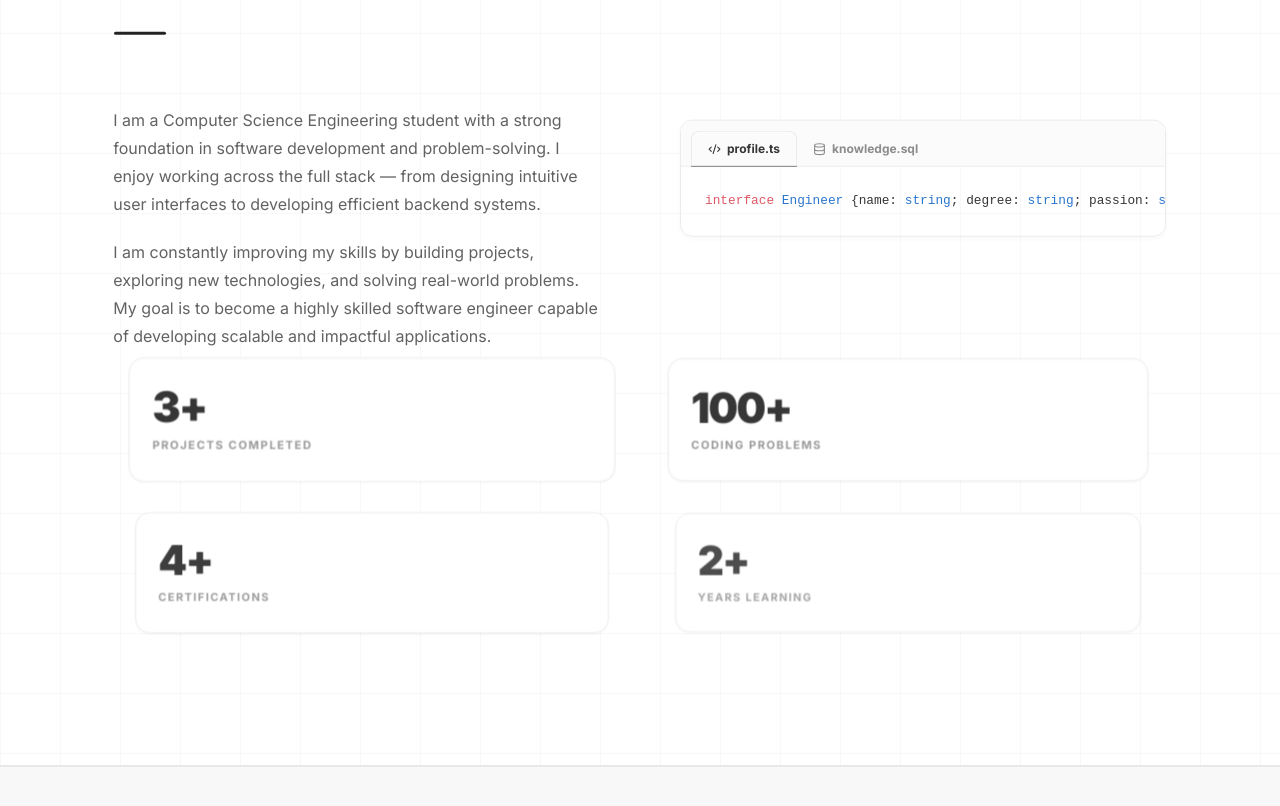
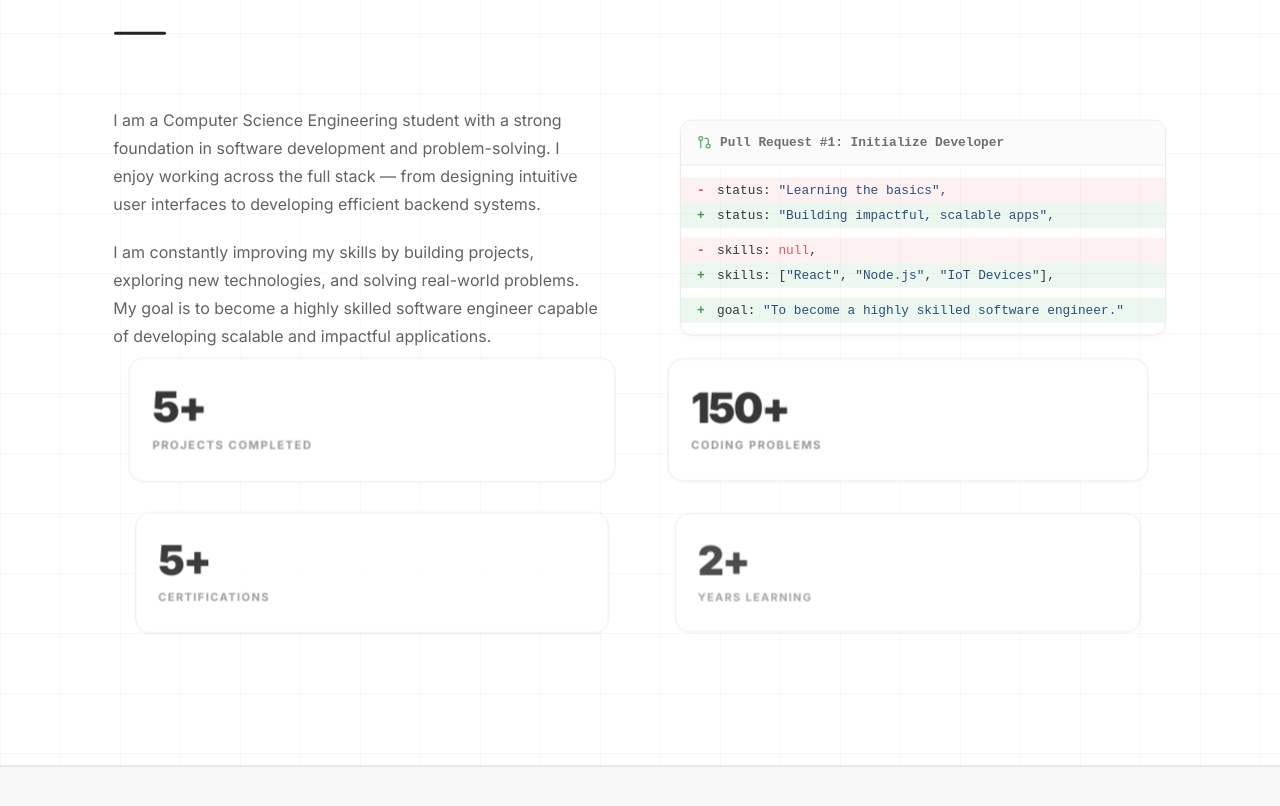
Before and after one commit to yogeshrajanv/Portfolio, a React (Vite) app: page / in a window 1280 px wide. Shown: the part 987-1793 px from the top of the page. Built offline with nearby package versions, Linux system fonts and the light colour scheme.

Commit message:
feat: updated stats figures and completely replaced About design with Git Diff visualization

```diff
--- a/src/App.jsx
+++ b/src/App.jsx
@@ -4,7 +4,7 @@ import {
   Github, Linkedin, Instagram, Mail, ExternalLink,
   Download, ChevronRight, Code2, Database, Monitor,
   Award, Send, ArrowRight, Menu, X, Terminal, FileText,
-  Utensils, BusFront, Droplets
+  Utensils, BusFront, Droplets, GitPullRequest
 } from 'lucide-react'
 
 /* ============================================================
@@ -374,41 +374,44 @@ const About = () => (
         </p>
       </FadeLeft>
 
-      {/* Code Editor Creative Design Window */}
-      <FadeUp delay={0.15} className="about-editor">
-        <div className="editor-header">
-          <div className="editor-tab active">
-            <Code2 size={13} style={{ marginRight: '6px' }} />
-            profile.ts
-          </div>
-          <div className="editor-tab">
-            <Database size={13} style={{ marginRight: '6px' }} />
-            knowledge.sql
-          </div>
+      {/* Git Diff Creative Design Window */}
+      <FadeUp delay={0.15} className="about-diff">
+        <div className="diff-header">
+           <GitPullRequest size={15} style={{ color: '#2da44e' }} />
+           <span>Pull Request #1: Initialize Developer</span>
         </div>
-        <div className="editor-body">
-<pre><code>
-<span className="ce-keyword">interface</span> <span className="ce-type">Engineer</span> {'{'}
-  name: <span className="ce-type">string</span>;
-  degree: <span className="ce-type">string</span>;
-  passion: <span className="ce-type">string</span>;
-{'}'}
-
-<span className="ce-keyword">const</span> <span className="ce-var">yogesh</span>: <span className="ce-type">Engineer</span> = {'{'}
-  name: <span className="ce-str">"V Yogesh Rajan"</span>,
-  degree: <span className="ce-str">"Computer Science"</span>,
-  passion: <span className="ce-str">"Building impactful, scalable apps."</span>
-{'}'};
-</code></pre>
+        <div className="diff-body">
+           <div className="diff-line removed">
+             <span className="diff-sign">-</span>
+             <span className="diff-text">status: <span className="diff-str">"Learning the basics",</span></span>
+           </div>
+           <div className="diff-line added">
+             <span className="diff-sign">+</span>
+             <span className="diff-text">status: <span className="diff-str">"Building impactful, scalable apps",</span></span>
+           </div>
+           <div className="diff-line empty"></div>
+           <div className="diff-line removed">
+             <span className="diff-sign">-</span>
+             <span className="diff-text">skills: <span className="diff-keyword">null</span>,</span>
+           </div>
+           <div className="diff-line added">
+             <span className="diff-sign">+</span>
+             <span className="diff-text">skills: [<span className="diff-str">"React"</span>, <span className="diff-str">"Node.js"</span>, <span className="diff-str">"IoT Devices"</span>],</span>
+           </div>
+           <div className="diff-line empty"></div>
+           <div className="diff-line added">
+             <span className="diff-sign">+</span>
+             <span className="diff-text">goal: <span className="diff-str">"To become a highly skilled software engineer."</span></span>
+           </div>
         </div>
       </FadeUp>
     </div>
 
     <FadeUp delay={0.15} className="stats-grid">
       {[
-        { num: '3+', label: 'Projects Completed' },
-        { num: '100+', label: 'Coding Problems' },
-        { num: '4+', label: 'Certifications' },
+        { num: '5+', label: 'Projects Completed' },
+        { num: '150+', label: 'Coding Problems' },
+        { num: '5+', label: 'Certifications' },
         { num: '2+', label: 'Years Learning' },
       ].map((s, i) => (
         <motion.div
--- a/src/index.css
+++ b/src/index.css
@@ -527,60 +527,67 @@ h1.hero-name {
 
 .about-text p + p { margin-top: 20px; }
 
-/* Editor Design Component */
-.about-editor {
+/* Git Diff Design Component */
+.about-diff {
   background: var(--bg-main);
   border: 1px solid var(--border);
   border-radius: 12px;
   overflow: hidden;
   box-shadow: var(--shadow-sm);
   margin-top: 10px;
-}
-
-.editor-header {
+  font-family: 'Courier New', Courier, monospace;
+}
+
+.diff-header {
   background: #fbfbfb;
   border-bottom: 1px solid var(--border);
   display: flex;
-  padding-left: 10px;
-  padding-top: 10px;
-}
-
-.editor-tab {
-  padding: 8px 16px;
-  font-size: 0.75rem;
+  align-items: center;
+  gap: 8px;
+  padding: 12px 16px;
+  font-size: 0.8rem;
   font-weight: 700;
-  color: #777;
-  display: flex;
-  align-items: center;
-  border-top-left-radius: 8px;
-  border-top-right-radius: 8px;
-  background: transparent;
-  margin-bottom: -1px;
-}
-
-.editor-tab.active {
-  background: var(--bg-main);
+  color: var(--text-2);
+}
+
+.diff-body {
+  padding: 12px 0;
+  font-size: 0.8rem;
+  line-height: 1.5;
+}
+
+.diff-line {
+  display: flex;
+  padding: 3px 16px;
+}
+
+.diff-line.empty {
+  height: 10px;
+}
+
+.diff-line.removed {
+  background: rgba(215, 58, 73, 0.08);
+  color: #cb2431;
+}
+
+.diff-line.added {
+  background: rgba(40, 167, 69, 0.1);
+  color: #22863a;
+}
+
+.diff-sign {
+  width: 20px;
+  flex-shrink: 0;
+  user-select: none;
+  font-weight: bold;
+}
+
+.diff-text {
   color: var(--text-1);
-  border: 1px solid var(--border);
-  border-bottom-color: var(--bg-main);
-}
-
-.editor-body {
-  padding: 24px;
-  font-family: 'Courier New', Courier, monospace;
-}
-
-.editor-body pre {
-  margin: 0;
-  font-size: 0.8rem;
-  line-height: 1.6;
-}
-
-.ce-keyword { color: #d73a49; }
-.ce-type { color: #005cc5; }
-.ce-var { color: #e36209; }
-.ce-fn { color: #6f42c1; }
-.ce-str { color: #032f62; }
+}
+
+.diff-keyword { color: #d73a49; }
+.diff-str { color: #032f62; }
 
 /* Terminal Design Component */
 .about-terminal {
```
